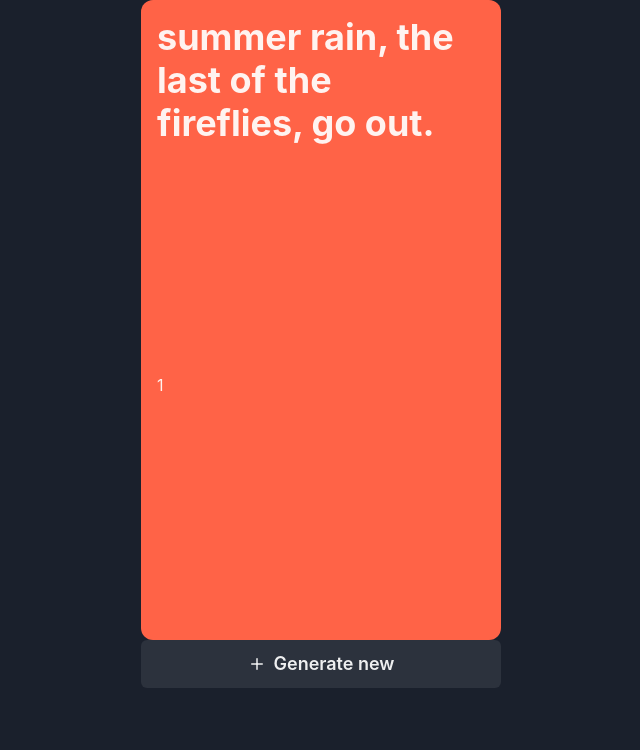
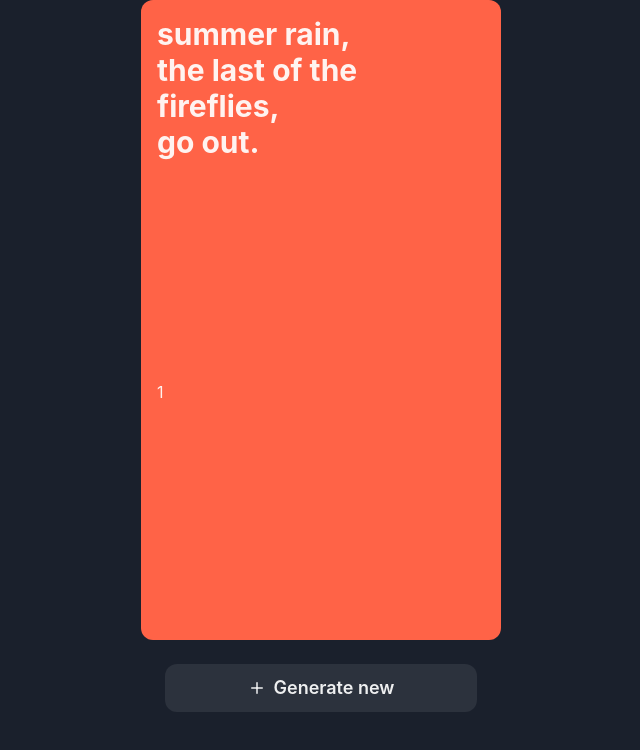
Before and after one commit to effyyzhang/Gen2-UI, a Next.js app: page /poem/1 in a window 1280 px wide. Shown: the top 750 px of the page, without its empty margins (319-959 px from the left). Built offline with nearby package versions, Linux system fonts and the light colour scheme.

Commit message:
add styles

```diff
--- a/components/Card.tsx
+++ b/components/Card.tsx
@@ -12,7 +12,11 @@ import {
   Center,
 } from "@chakra-ui/react";
 import { FiPlus } from "react-icons/fi";
-const Card = ({ props }) => {
+import { PoemData } from "../lib/types";
+
+const Card = ({ data }: { data: PoemData }) => {
+  var lines: String[] = data.poem.split(", ");
+  console.log(lines);
   return (
     <Box>
       <Center>
@@ -25,10 +29,16 @@ const Card = ({ props }) => {
             borderRadius="xl"
             overflow="hidden"
           >
-            <Heading>{props.poem}</Heading>
-            <Text>{props.id}</Text>
+            <Heading size="lg">
+              {lines[0]},
+              <br />
+              {lines[1]},
+              <br />
+              {lines[2]}
+            </Heading>
+            <Text>{data.id}</Text>
           </Grid>
-          <Button leftIcon={<FiPlus />} size="lg">
+          <Button leftIcon={<FiPlus />} m="24px" size="lg" borderRadius="xl">
             Generate new
           </Button>
         </Flex>
--- /dev/null
+++ b/lib/types.tsx
@@ -0,0 +1,4 @@
+export type PoemData = {
+  id: string;
+  poem: string;
+};
--- a/pages/poem/[id].tsx
+++ b/pages/poem/[id].tsx
@@ -5,24 +5,22 @@ const Card = dynamic(() => import(`../../components/Card`));
 import useSWR from "swr";
 import { useRouter } from "next/router";
 import poem from "../api/poem/[id]";
-type Data = {
-  id: string;
-  poem: string;
-};
+import { PoemData } from "../../lib/types";
+
 const fetcher = async (url: string) => {
   const res = await fetch(url);
   if (!res.ok) {
     throw Error("Yo that's Not OK!!!");
   }
-  const data: Data = await res.json();
+  const data: PoemData = await res.json();
   return data;
 };
 
-const PoemData = () => {
+const PoemComponent = () => {
   const router = useRouter();
   const { id } = router.query;
   const result = useSWR(`/api/poem/${id}`, fetcher);
-  const data: Data = result.data;
+  const data: PoemData = result.data;
   const error: Error = result.error;
 
   if (error) {
@@ -32,11 +30,11 @@ const PoemData = () => {
   if (!data) {
     return <Alert status="info">Loading...</Alert>;
   }
-  return <Card props={data} />;
+  return <Card data={data} />;
 };
 
 const PoemPage = () => {
-  return <PoemData />;
+  return <PoemComponent />;
 };
 
 export default PoemPage;
```
